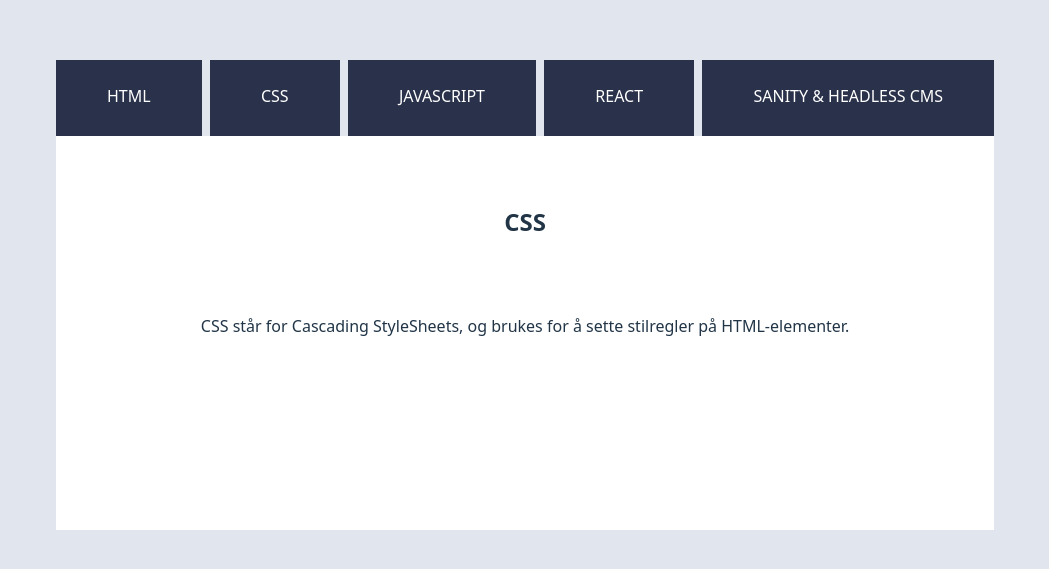
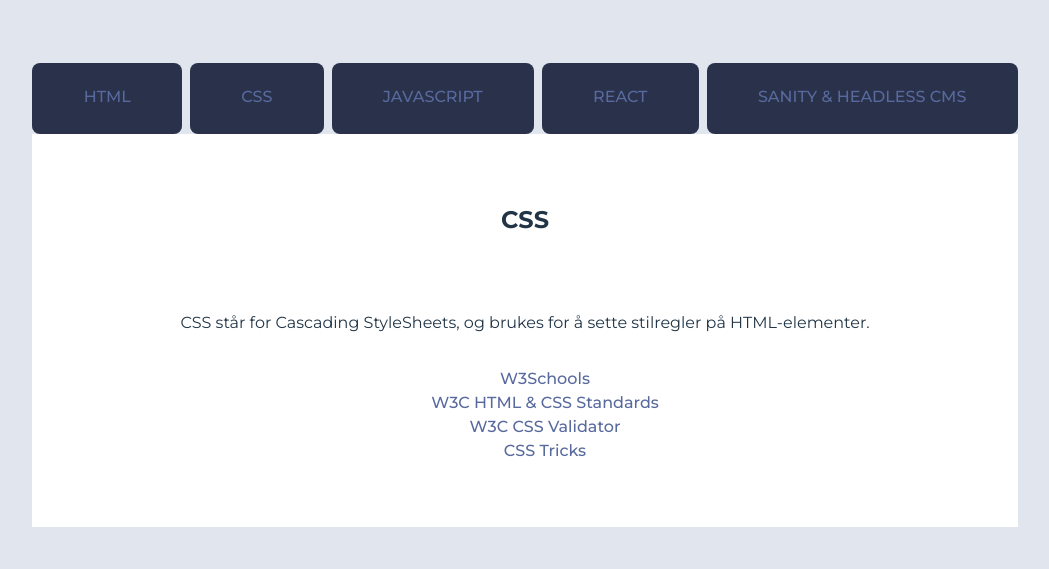
Before and after one commit to nikolaiols/uin25ak2_resourceapp_nikolaiols, a React (Vite) app in the folder arbeidskrav_2/: page /css in a window 1280 px wide. Shown: the part 105-674 px from the top of the page, without its empty margins (115-1164 px from the left). Built offline with nearby package versions, Linux system fonts and the light colour scheme.

Commit message:
lagt til button så forige css funker bedre

```diff
--- a/arbeidskrav_2/src/App.jsx
+++ b/arbeidskrav_2/src/App.jsx
@@ -5,7 +5,7 @@
 import { Route, Routes} from "react-router-dom";
 import Resources from './components/Resources';
 import Layout from "./components/Layout"
-
+import "./assets/styles/test.scss"
 
 
 function App() {
--- a/arbeidskrav_2/src/assets/styles/Layout.scss
+++ /dev/null
@@ -1,21 +0,0 @@
-body,
-header,
-article {
-  box-sizing: border-box;
-}
-body {
-  background-color: var(--gray);
-}
-
-header,
-article {
-  margin: 0 auto;
-  max-width: 1000px;
-  display: flex;
-}
-article {
-  flex-direction: column;
-  background-color: var(--white);
-  justify-content: center;
-  padding: 3rem;
-}
--- a/arbeidskrav_2/src/assets/styles/Nav.scss
+++ /dev/null
@@ -1,41 +0,0 @@
-
-:root {
-    --darkblue: #2a324b;
-    --blue: #58699d;
-    --gray: #e1e5ee;
-    --white: #fff;
-  }
-
-  nav {
-    width: 100%;
-  }
-  nav ul {
-    display: flex;
-    justify-content: space-between;
-    gap: 0.5rem;
-    margin: 0;
-    width: 100%;
-    padding: 0;
-  }
-  li {
-    list-style: none;
-    a {
-      color: var(--white);
-    }
-  }
-
-.navbar{
-    display: inline-block;
-    font-weight: 600;
-    font-size: 1rem;
-    background: var(--darkblue);
-    color: var(--white);
-    padding: 1.5rem 3.2rem;
-    border: none;
-    border-bottom: 4px solid var(--darkblue);
-  }
-  ul li:hover {
-    background: var(--white);
-    color: var(--darkblue);
-    border-bottom: 4px solid var(--white);
-  }
--- a/arbeidskrav_2/src/components/Layout.jsx
+++ b/arbeidskrav_2/src/components/Layout.jsx
@@ -1,6 +1,6 @@
 import React from "react";
 import Nav from "./Nav";
-import "../assets/styles/Layout.scss"
+
 
 export default function Layout(){
     return(
--- a/arbeidskrav_2/src/components/Nav.jsx
+++ b/arbeidskrav_2/src/components/Nav.jsx
@@ -1,5 +1,4 @@
 import React from 'react';
-import "../assets/styles/Nav.scss"
 import {Link} from "react-router-dom"
 
 export default function Nav(){
@@ -8,11 +7,11 @@
       <>
 
           <ul>
-              <li className="navbar"><Link to="/html">HTML</Link></li>
-              <li className="navbar"><Link to="/css">CSS</Link></li>
-              <li className="navbar"><Link to="/javascript">JAVASCRIPT</Link></li>
-              <li className="navbar"><Link to="/react">REACT</Link></li>
-              <li className="navbar"><Link to="/sanity">SANITY & HEADLESS CMS</Link></li>
+              <button><li className="navbar"><Link to="/html">HTML</Link></li></button>
+              <button><li className="navbar"><Link to="/css">CSS</Link></li></button>
+              <button><li className="navbar"><Link to="/javascript">JAVASCRIPT</Link></li></button>
+              <button><li className="navbar"><Link to="/react">REACT</Link></li></button>
+              <button><li className="navbar"><Link to="/sanity">SANITY & HEADLESS CMS</Link></li></button>
           </ul>
 
       </>
--- a/arbeidskrav_2/src/components/Resources.jsx
+++ b/arbeidskrav_2/src/components/Resources.jsx
@@ -1,5 +1,6 @@
 import { Link } from "react-router-dom";
 import { resources } from "../components/ressurser.js"
+
 
 export default function Resources( {Category} ){
     const filtered = resources.filter(
```
Also changed, not shown: arbeidskrav_2/src/assets/styles/Article.scss (deleted).
